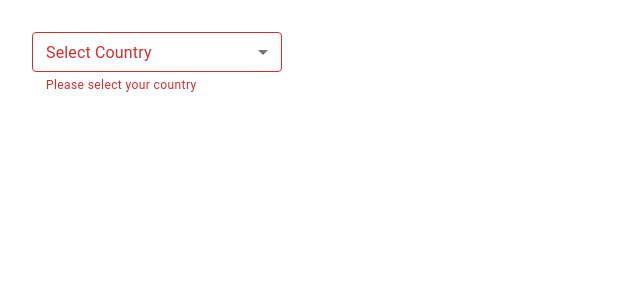
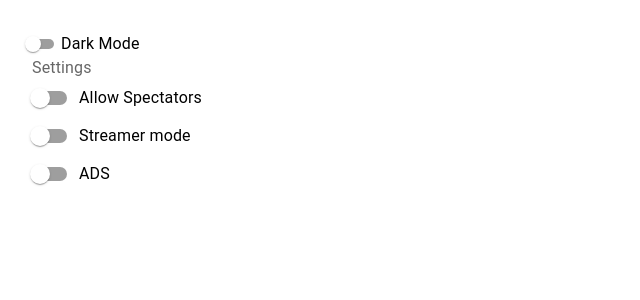
Before and after one commit to vapinedo/React-MUI, a React (Create React App) app: page / in a window 1280 px wide. Shown: the top 300 px of the page, without its empty margins (0-640 px from the left). Built offline with nearby package versions, Linux system fonts and the light colour scheme.

Commit message:
updated app component

```diff
--- a/src/App.tsx
+++ b/src/App.tsx
@@ -1,5 +1,8 @@
 import './App.css';
-import MuiSelect from './components/MuiSelect';
+import MuiSwitch from './components/MuiSwitch';
+// import MuiCheckbox from './components/MuiCheckbox';
+// import MuiRadioButton from './components/MuiRadioButton';
+// import MuiSelect from  './components/MuiSelect';
 // import MuiTextField from './components/MuiTextField';
 // import MuiButton from './components/MuiButton';
 // import MuiTypography fzrom './components/MuiTypography';
@@ -10,7 +13,10 @@ function App() {
       {/* <MuiTypography /> */}
       {/* <MuiButton /> */}
       {/* <MuiTextField /> */}
-      <MuiSelect />
+      {/* <MuiSelect /> */}
+      {/* <MuiRadioButton /> */}
+      {/* <MuiCheckbox /> */}
+      <MuiSwitch />
     </div>
   );
 }
```
